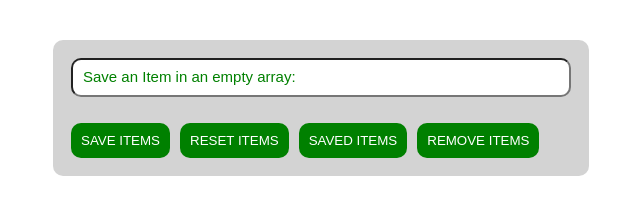
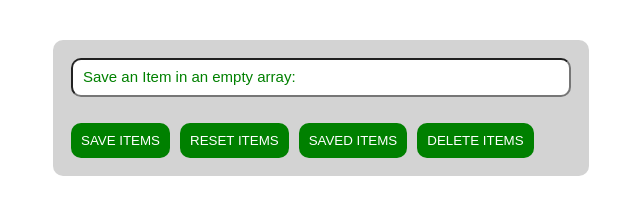
Before and after one commit to vitalis1255/saveitemapp, a plain HTML site: page index.html in a window 1280 px wide. Shown: the full height of the page, 319-959 px from the left. Drawn offline with Linux system fonts and the light colour scheme.

Commit message:
from remove items to delete items

```diff
--- a/index.html
+++ b/index.html
@@ -25,7 +25,7 @@
           <button class="js-saved-items saved-items">SAVED ITEMS</button>
         </div>
         <div>
-          <button class="js-remove-items remove-items">REMOVE ITEMS</button>
+          <button class="js-remove-items remove-items">DELETE ITEMS</button>
         </div>
       </div>
     </div>
```
